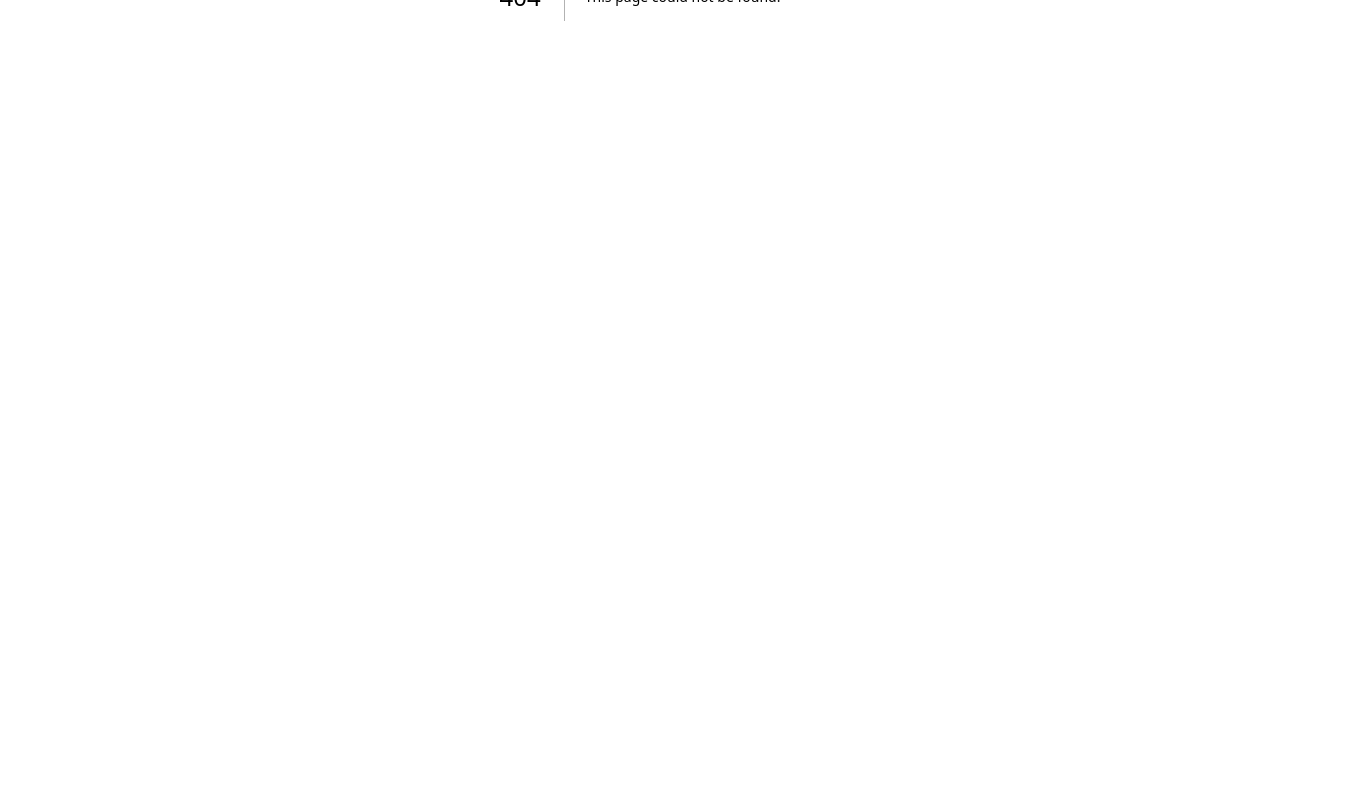
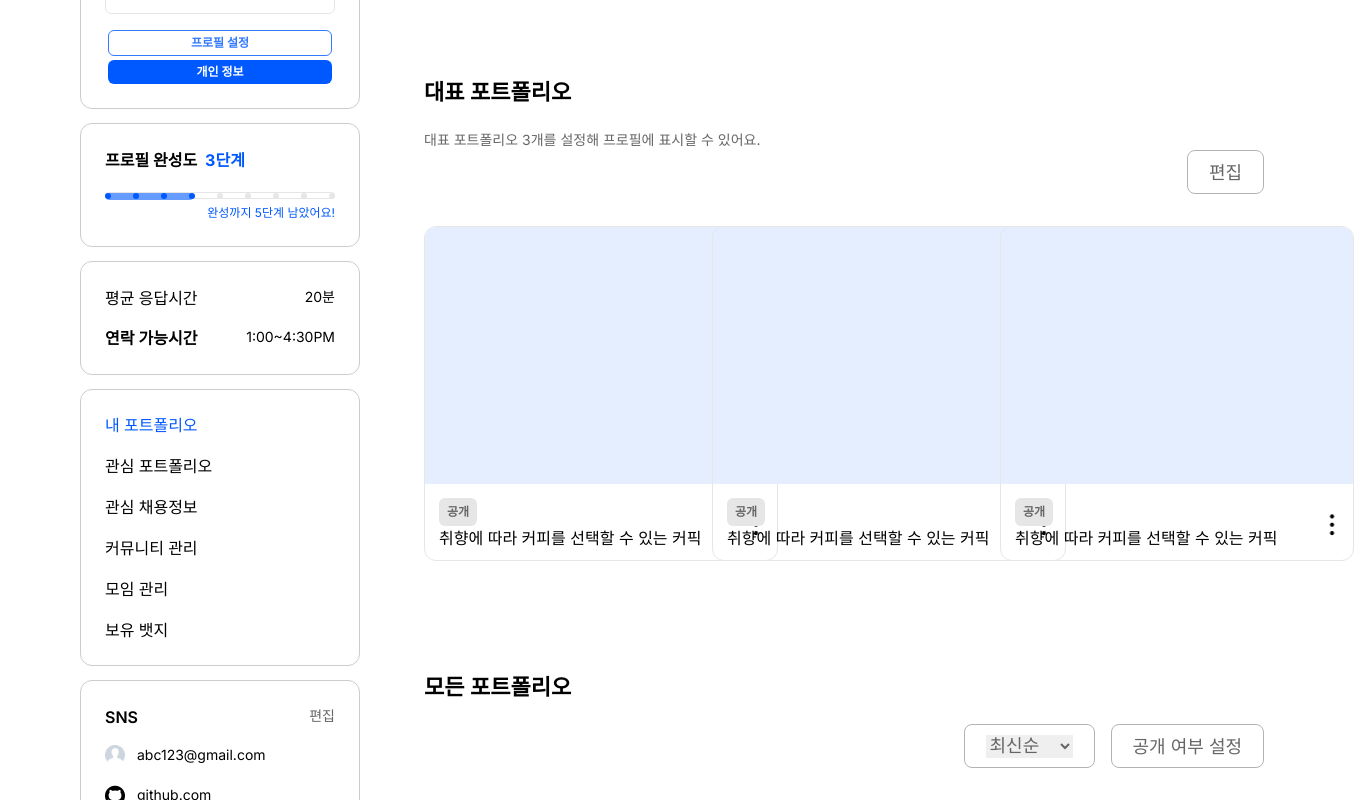
Before and after one commit to 9weeks-app-web/Team-4, a Next.js app: page /mypage/myportfolio in a window 1280 px wide. Before the commit this address had no page. Shown: the part 500-1300 px from the top of the page, 1354 px wide, since content can reach past the window. Before the commit the page ends 896 px from the top, so only its background shows below. Built offline with nearby package versions, Linux system fonts and the light colour scheme.

Commit message:
Feat: 내 포트폴리오 페이지 퍼블리싱

```diff
--- /dev/null
+++ b/src/app/mypage/(components)/button/SelectBoxButton.tsx
@@ -0,0 +1,22 @@
+"use client";
+import { useState } from 'react';
+
+const SelectBoxButton = ({ options }: { options: string[] }) => {
+    const [selectedOption, setSelectedOption] = useState(options[0]);
+
+    return (
+        <div className="h-[44px] py-[1px] px-[21px] border-[1px] rounded-[6px] border-neutral-30 rounded-lg text-[18px] text-neutral-60 flex items-center">
+            <select
+                value={selectedOption}
+                onChange={(e) => setSelectedOption(e.target.value)}>
+                {options.map((option, index) => (
+                    <option key={index} value={option}>
+                        {option}
+                    </option>
+                ))}
+            </select>
+        </div>
+    );
+}
+
+export default SelectBoxButton;
--- /dev/null
+++ b/src/app/mypage/myportfolio/(components)/section/AllPortfolioSection.tsx
@@ -0,0 +1,35 @@
+import PortfolioCard from "@/app/mypage/(components)/card/common/PortfolioCard"
+import BasicButton from "../../../(components)/button/BasicButton"
+import PaginationButton from "@/app/mypage/(components)/button/PaginationButton"
+import MidiumHead from "@/app/mypage/(components)/head/MidiumHead"
+import SelectBoxButton from "@/app/mypage/(components)/button/SelectBoxButton"
+
+const AllPortfolioSection = () => {
+    return (
+        <>
+            <div className="pt-[110px] mb-8">
+                <MidiumHead title="모든 포트폴리오" content="" />
+                <div className="flex justify-end space-x-4">
+                    <SelectBoxButton options={['최신순', '오래된순', '인기순']} />
+                    <BasicButton content="공개 여부 설정" />
+                </div>
+            </div>
+            <div className="grid grid-cols-3 gap-6">
+                <PortfolioCard />
+                <PortfolioCard />
+                <PortfolioCard />
+                <PortfolioCard />
+                <PortfolioCard />
+                <PortfolioCard />
+                <PortfolioCard />
+                <PortfolioCard />
+                <PortfolioCard />
+            </div>
+            <div className="pt-[80px]">
+                <PaginationButton />
+            </div>
+        </>
+    )
+}
+
+export default AllPortfolioSection
--- /dev/null
+++ b/src/app/mypage/myportfolio/(components)/section/RepresentPortfolioSection.tsx
@@ -0,0 +1,23 @@
+import BasicButton from "../../../(components)/button/BasicButton";
+import PortfolioCard from "@/app/mypage/(components)/card/common/PortfolioCard"
+import MidiumHead from "@/app/mypage/(components)/head/MidiumHead";
+
+const RepresentPortfolioSection = () => {
+  return (
+    <>
+      <div className="mb-8">
+        <MidiumHead title="대표 포트폴리오" content="대표 포트폴리오 3개를 설정해 프로필에 표시할 수 있어요." />
+        <div className="text-end space-x-4">
+          <BasicButton content="편집" />
+        </div>
+      </div>
+      <div className="grid grid-cols-3 gap-6">
+        <PortfolioCard />
+        <PortfolioCard />
+        <PortfolioCard />
+      </div>
+    </>
+  )
+}
+
+export default RepresentPortfolioSection;
--- /dev/null
+++ b/src/app/mypage/myportfolio/page.tsx
@@ -0,0 +1,17 @@
+import RepresentPortfolioSection from "./(components)/section/RepresentPortfolioSection";
+import AllPortfolioSection from "./(components)/section/AllPortfolioSection";
+import LargeHead from "../(components)/head/LargeHead";
+
+const MyPortfolioPage = () => {
+    return (
+        <div className="max-w-[1152px]">
+            <div className="mb-[94px]">
+                <LargeHead content="내 포트폴리오" />
+            </div>
+            <RepresentPortfolioSection />
+            <AllPortfolioSection />
+        </div>
+    )
+}
+
+export default MyPortfolioPage;
```
